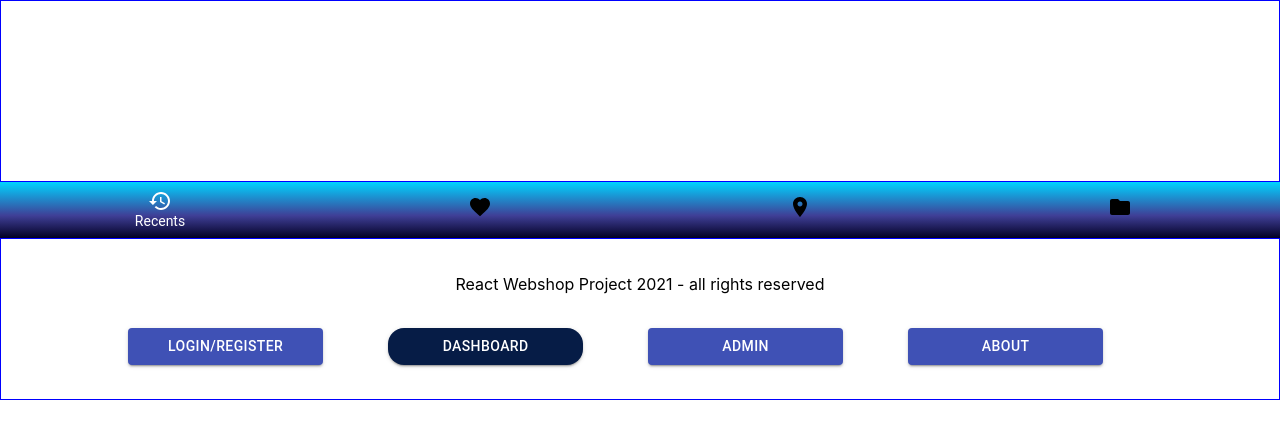
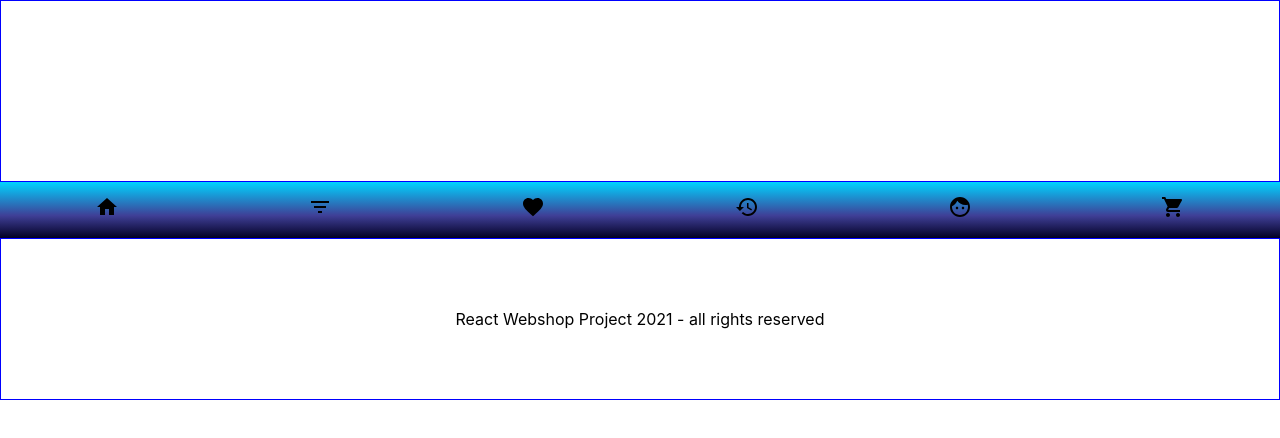
Before and after one commit to Azzazello1979/wsp-react, a React (Create React App) app: page /dashboard in a window 1280 px wide. Shown: the top 438 px of the page. Built offline with nearby package versions, Linux system fonts and the light colour scheme; no server answers.

Commit message:
utility bar update

```diff
--- a/src/pageComponents/UserDash/UserDash.module.css
+++ b/src/pageComponents/UserDash/UserDash.module.css
@@ -1,3 +1,3 @@
 .user-dash-wrapper {
-    width: 100%;
+
 }
--- a/src/reusableComponents/Footer/Footer.jsx
+++ b/src/reusableComponents/Footer/Footer.jsx
@@ -1,13 +1,9 @@
 import classes from './Footer.module.css';
-import MainNavi from '../MainNavi/MainNavi';
 
 const Footer = () => {
     return (
         <div className={classes['footer-wrapper']}>
             <div className="text-centered">React Webshop Project 2021 - all rights reserved</div>
-            <div className={classes['footer-navi-buttons-wrapper']}>
-                <MainNavi buttonsWidth={'80%'}></MainNavi>
-            </div>
         </div>
     );
 };
--- a/src/reusableComponents/Footer/Footer.module.css
+++ b/src/reusableComponents/Footer/Footer.module.css
@@ -6,11 +6,3 @@
     justify-content: space-evenly;
     align-items: center;
 }
-
-.footer-navi-buttons-wrapper {
-    width: 80vw;
-    display: grid;
-    grid-template-columns: 1fr 1fr 1fr 1fr;
-    grid-template-rows: auto;
-    gap: 1rem;
-}
--- a/src/reusableComponents/UtilityBar/UtilityBar.jsx
+++ b/src/reusableComponents/UtilityBar/UtilityBar.jsx
@@ -1,9 +1,13 @@
 import BottomNavigation from '@material-ui/core/BottomNavigation';
 import BottomNavigationAction from '@material-ui/core/BottomNavigationAction';
-import FolderIcon from '@material-ui/icons/Folder';
-import RestoreIcon from '@material-ui/icons/Restore';
+
+import HistoryIcon from '@material-ui/icons/History';
+import FaceIcon from '@material-ui/icons/Face';
+import HomeIcon from '@material-ui/icons/Home';
 import FavoriteIcon from '@material-ui/icons/Favorite';
-import LocationOnIcon from '@material-ui/icons/LocationOn';
+import ShoppingCartIcon from '@material-ui/icons/ShoppingCart';
+import FilterListIcon from '@material-ui/icons/FilterList';
+
 import { useState } from 'react';
 import classes from './UtilityBar.module.css';
 
@@ -16,11 +20,13 @@ const UtilityBar = () => {
     };
 
     return (
-        <BottomNavigation value={value} onChange={handleChange} classes={{ root: classes['bottom-navigation-root'] }} >
-            <BottomNavigationAction classes={{ root: classes['bottom-navigation-action-root'], selected: classes.selected }} label="Recents" value="recents" icon={<RestoreIcon />} />
+        <BottomNavigation value={value} onChange={handleChange}>
+            <BottomNavigationAction classes={{ root: classes['bottom-navigation-action-root'], selected: classes.selected }} label="Home" value="home" icon={<HomeIcon />} />
+            <BottomNavigationAction classes={{ root: classes['bottom-navigation-action-root'], selected: classes.selected }} label="Filter" value="filter" icon={<FilterListIcon />} />
             <BottomNavigationAction classes={{ root: classes['bottom-navigation-action-root'], selected: classes.selected }} label="Favorites" value="favorites" icon={<FavoriteIcon />} />
-            <BottomNavigationAction classes={{ root: classes['bottom-navigation-action-root'], selected: classes.selected }} label="Nearby" value="nearby" icon={<LocationOnIcon />} />
-            <BottomNavigationAction classes={{ root: classes['bottom-navigation-action-root'], selected: classes.selected }} label="Folder" value="folder" icon={<FolderIcon />} />
+            <BottomNavigationAction classes={{ root: classes['bottom-navigation-action-root'], selected: classes.selected }} label="Orders" value="history" icon={<HistoryIcon />} />
+            <BottomNavigationAction classes={{ root: classes['bottom-navigation-action-root'], selected: classes.selected }} label="User" value="user" icon={<FaceIcon />} />
+            <BottomNavigationAction classes={{ root: classes['bottom-navigation-action-root'], selected: classes.selected }} label="Cart" value="cart" icon={<ShoppingCartIcon />} />
         </BottomNavigation>
     );
 };
--- a/src/reusableComponents/UtilityBar/UtilityBar.module.css
+++ b/src/reusableComponents/UtilityBar/UtilityBar.module.css
@@ -1,9 +1,3 @@
-.bottom-navigation-root > * {
-    width: 100%;
-    display: flex;
-    justify-content: space-between;
-}
-
 .bottom-navigation-action-root {
     background: rgb(2,0,36);
     background: linear-gradient(0deg, rgba(2,0,36,1) 0%, rgba(9,9,121,0.7791491596638656) 40%, rgba(0,212,255,1) 100%);
```
Also changed, not shown: src/reusableComponents/ProductThumb/ProductThumb.js (added), src/reusableComponents/ProductThumb/ProductThumb.module.css (added).
